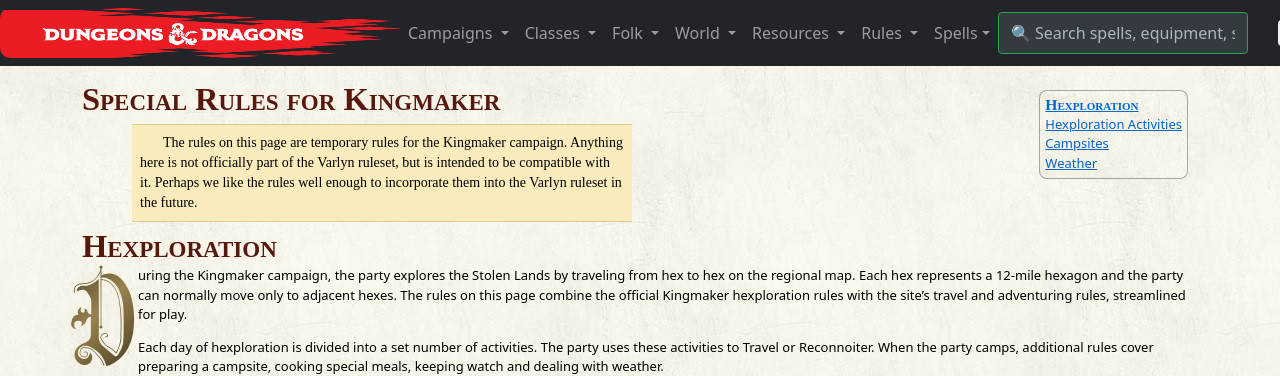
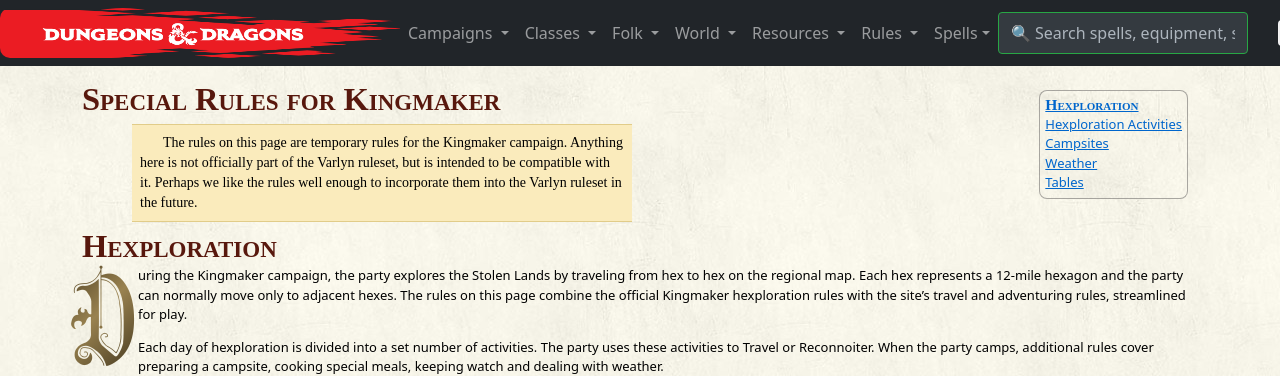
Before and after one commit to kvarak/dnd, a Jekyll site: the page built from docs/_CampaignRules/12_kingmaker_rules.md, in a window 1280 px wide and 900 px high. Shown: the top 376 px of the window. Built offline with Jekyll 4.4.1, drawn with Linux system fonts in a browser that asks for light colours; Markdown is read by kramdown in place of the engine named in the settings.

Commit message:
Add tables to toc for kingmaker rules

```diff
--- a/docs/_CampaignRules/12_kingmaker_rules.md
+++ b/docs/_CampaignRules/12_kingmaker_rules.md
@@ -11,6 +11,7 @@
 <a href="#hexploration-activities">Hexploration Activities</a><br/>
 <a href="#campsites">Campsites</a><br/>
 <a href="#weather">Weather</a><br/>
+<a href="#tables">Tables</a><br/>
 
 </div>
 
```
